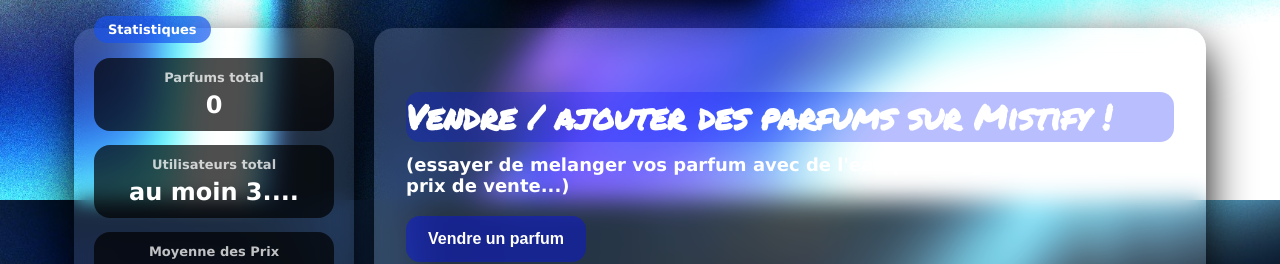
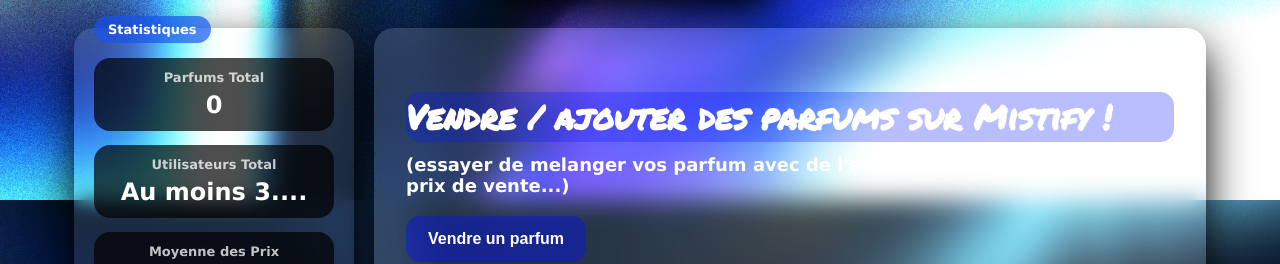
Before and after one commit to yanis26x/Mistify-frontend, a React (Vite) app: page / in a window 1280 px wide. Shown: the part 600-864 px from the top of the page. Built offline with nearby package versions, Linux system fonts and the light colour scheme; no server answers; a web font is replaced by a local one.

Commit message:
testing&questions

```diff
--- a/src/components/sell/SellSection.jsx
+++ b/src/components/sell/SellSection.jsx
@@ -9,7 +9,7 @@
       ? (
           parfums.reduce((acc, parfum) => acc + (Number(parfum.price) || 0), 0) /
           parfums.length
-        ).toFixed(1)
+        ).toFixed(2)
       : "0";
 
   return (
@@ -19,13 +19,13 @@
 
         <div className="statsList">
           <div className="statItem">
-            <p className="statNom">Parfums total</p>
+            <p className="statNom">Parfums Total</p>
             <h3 className="statValeur">{parfums.length}</h3>
           </div>
 
           <div className="statItem">
-            <p className="statNom">Utilisateurs total</p>
-            <h3 className="statValeur">au moin 3....</h3>
+            <p className="statNom">Utilisateurs Total</p>
+            <h3 className="statValeur">Au moins 3....</h3>
           </div>
 
 
--- a/src/pages/panier/Panier.jsx
+++ b/src/pages/panier/Panier.jsx
@@ -69,6 +69,7 @@
     sauvegarderPanier(nouveauPanier);
   }
 
+  // VIDER LE PANIER ENTRE USERRRR
   function viderPanier() {
     localStorage.removeItem("panier");
     setPanier([]);
```
Also changed, not shown: src/pages/Commentaire.jsx (deleted).
